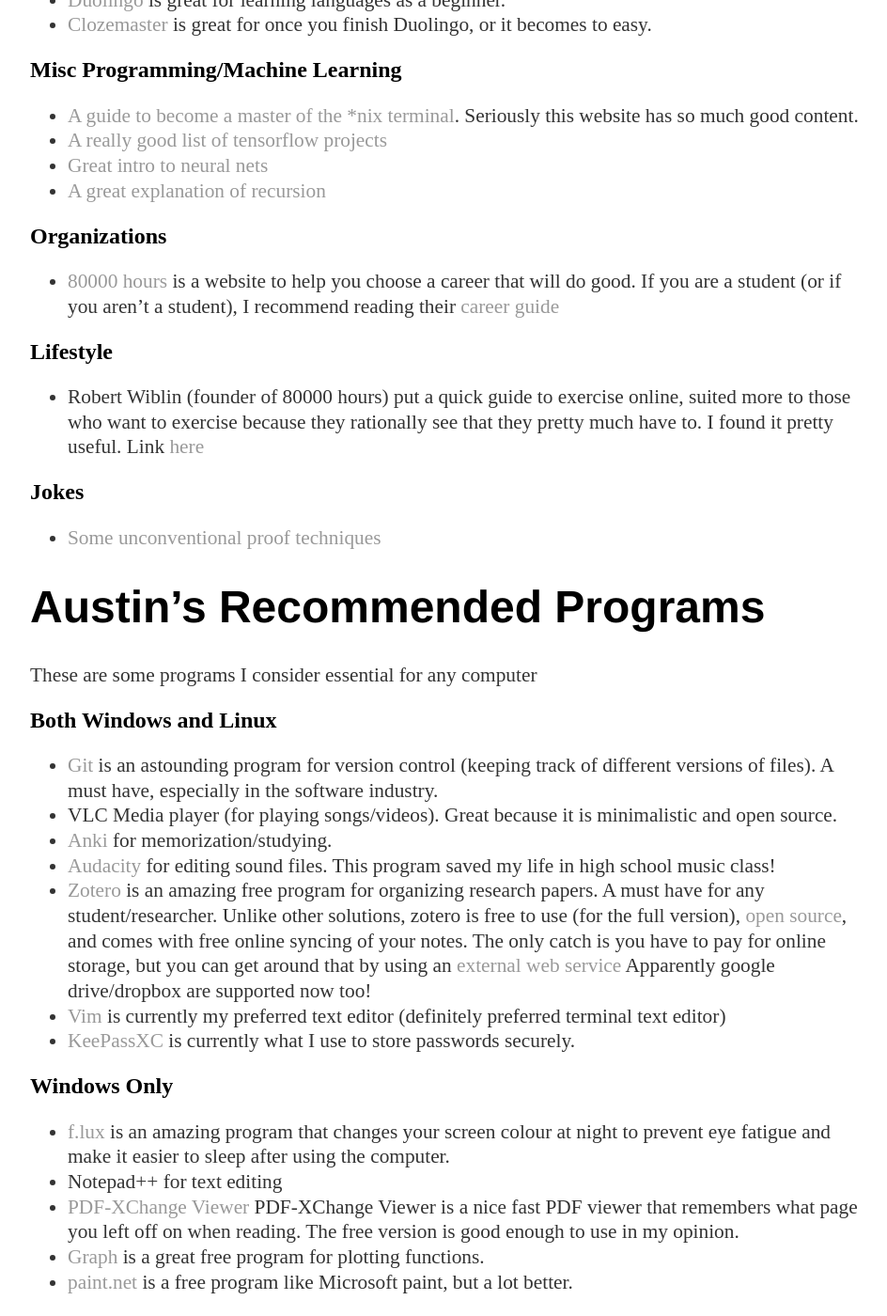
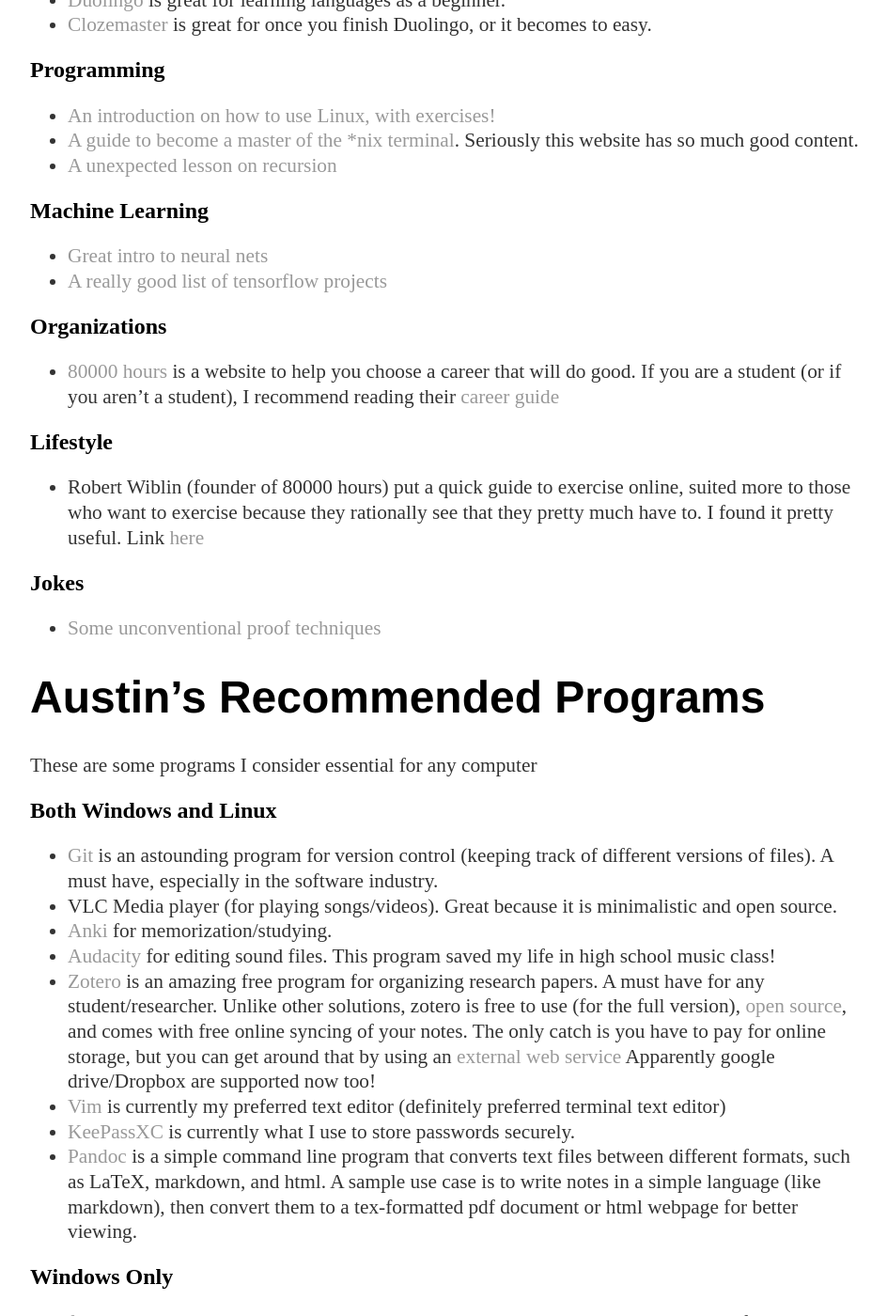
Before and after one commit to AustinT/AustinT.github.io, a Jekyll site: the page built from links/index.md, in a window 1280 px wide and 1400 px high, scrolled down 615 px. Shown: the whole window at 94% size, without its empty margins (160-1104 px from the left). Built offline with Jekyll 4.4.1, drawn with Linux system fonts in a browser that asks for light colours.

Commit message:
Added links for pandoc and tldp linux tutorials. Separated programming and machine learning resources on my website

```diff
--- a/links/index.md
+++ b/links/index.md
@@ -21,12 +21,15 @@
 - [Duolingo](https://www.duolingo.com/) is great for learning languages as a beginner.
 - [Clozemaster](https://www.clozemaster.com/) is great for once you finish Duolingo, or it becomes to easy.
 
-## Misc Programming/Machine Learning
+## Programming
+- [An introduction on how to use Linux, with exercises!](http://www.tldp.org/LDP/intro-linux/html/index.html)
 - [A guide to become a master of the \*nix terminal](https://skilstak.io/terminals/#terminal-masters).
  Seriously this website has so much good content.
+- [A unexpected lesson on recursion](/links)
+
+## Machine Learning
+- [Great intro to neural nets](http://neuralnetworksanddeeplearning.com/index.html)
 - [A really good list of tensorflow projects](https://github.com/jtoy/awesome-tensorflow)
-- [Great intro to neural nets](http://neuralnetworksanddeeplearning.com/index.html)
-- [A great explanation of recursion](/links)
 
 ## Organizations
 - [80000 hours](https://80000hours.org) is a website to help you choose a career that will do good. If you are a student (or if you aren't a student), I recommend reading their [career guide](https://80000hours.org/career-guide/)
@@ -48,9 +51,13 @@
 - VLC Media player (for playing songs/videos). Great because it is minimalistic and open source.
 - [Anki](https://apps.ankiweb.net/) for memorization/studying.
 - [Audacity](https://www.audacityteam.org/) for editing sound files. This program saved my life in high school music class!
-- [Zotero](https://www.zotero.org/) is an amazing free program for organizing research papers. A must have for any student/researcher. Unlike other solutions, zotero is free to use (for the full version), [open source](https://github.com/zotero), and comes with free online syncing of your notes. The only catch is you have to pay for online storage, but you can get around that by using an [external web service](https://www.zotero.org/support/kb/webdav_services) Apparently google drive/dropbox are supported now too!
+- [Zotero](https://www.zotero.org/) is an amazing free program for organizing research papers. A must have for any student/researcher. Unlike other solutions, zotero is free to use (for the full version), [open source](https://github.com/zotero), and comes with free online syncing of your notes. The only catch is you have to pay for online storage, but you can get around that by using an [external web service](https://www.zotero.org/support/kb/webdav_services) Apparently google drive/Dropbox are supported now too!
 - [Vim](https://www.vim.org/) is currently my preferred text editor (definitely preferred terminal text editor)
 - [KeePassXC](https://keepassxc.org/) is currently what I use to store passwords securely.
+- [Pandoc](https://pandoc.org/) is a simple command line program that converts
+ text files between different formats, such as LaTeX, markdown, and html.
+ A sample use case is to write notes in a simple language (like markdown),
+ then convert them to a tex-formatted pdf document or html webpage for better viewing.
 
 ## Windows Only
 - [f.lux](https://justgetflux.com/) is an amazing program that changes your screen colour at night to prevent eye fatigue and make it easier to sleep after using the computer.
```
